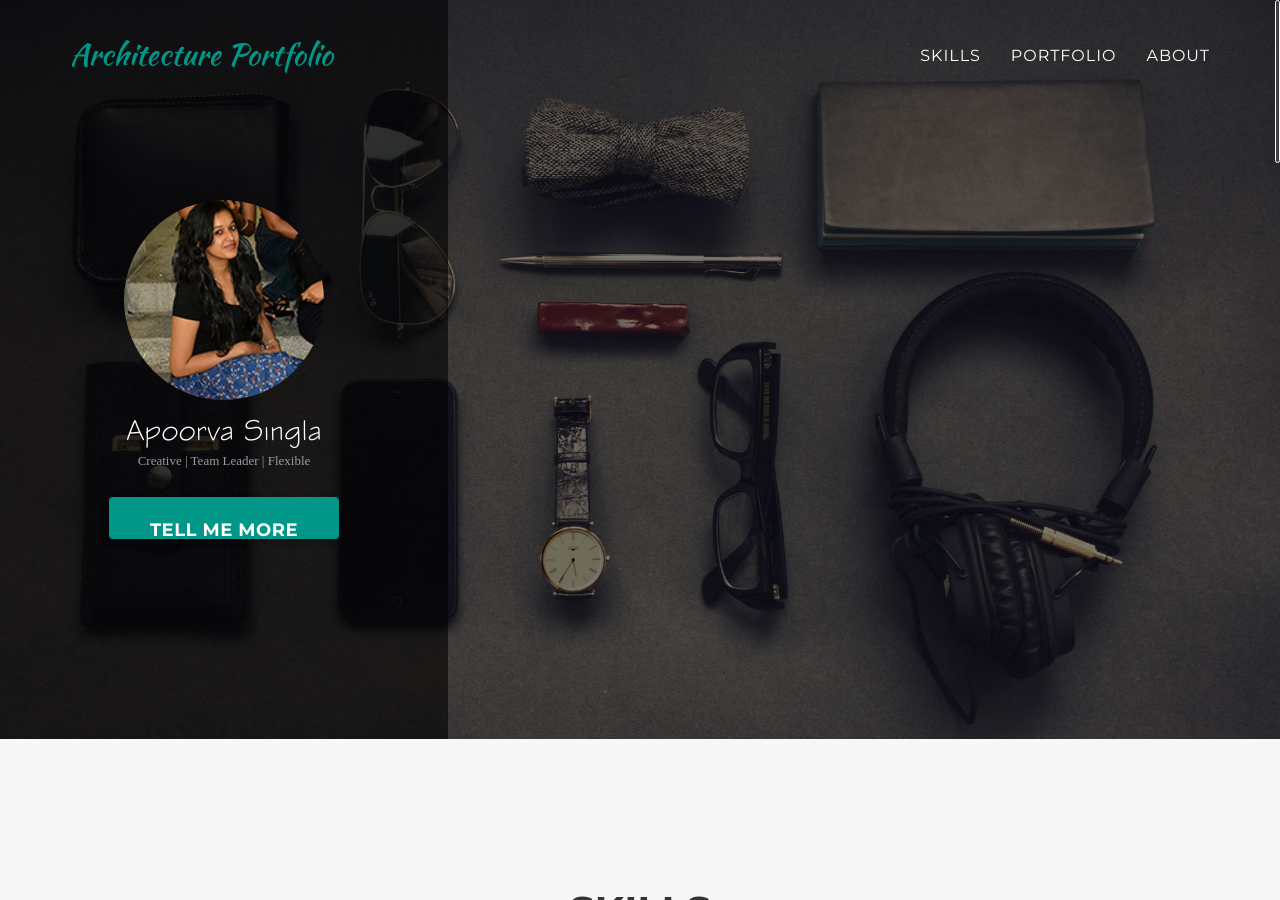
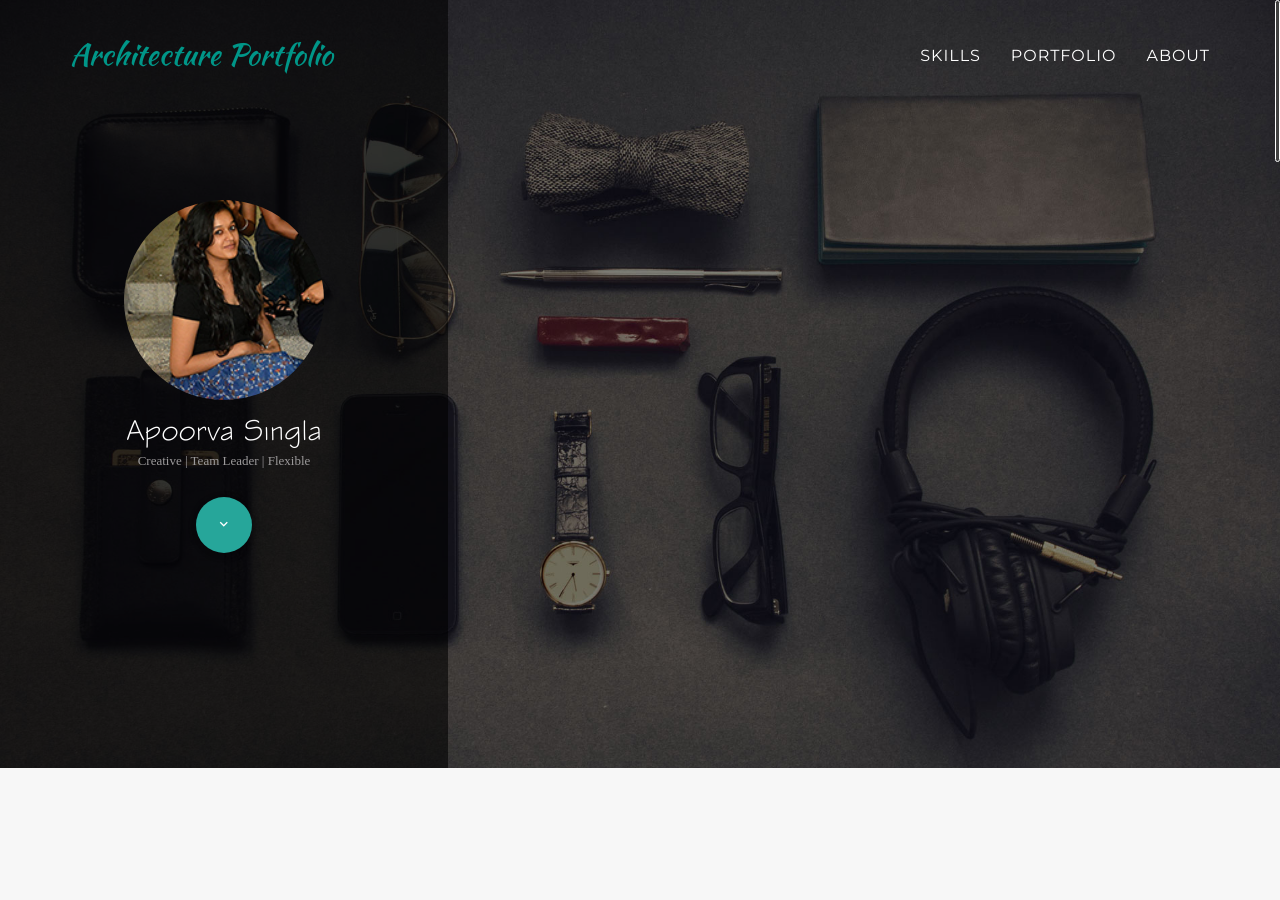
Before and after one commit to apoorvasingla/apoorvasingla.github.io, a Jekyll site: the page built from index.html, in a window 1280 px wide and 900 px high. Built offline with Jekyll 4.4.1, drawn with Linux system fonts in a browser that asks for light colours; some web fonts are replaced.

Commit message:
Changes Tell me more button

```diff
--- a/_includes/header.html
+++ b/_includes/header.html
@@ -41,7 +41,7 @@
                 <img class="img-circle img-responsive" src="img/about/apoorva.jpg">
                 <div class="intro-lead-in">Apoorva Singla</div>
                 <div class="intro-lead-info">Creative | Team Leader | Flexible</div>
-                <a href="#skills" class="page-scroll btn btn-xl">Tell Me More</a>
+                <a href="#skills" class="page-scroll btn-large btn-floating btn-hidden animated btn-up button-middle"><i class="mdi-navigation-expand-more"></i></a>
             </div>
         </div>
         <!-- <div class="container">
```
